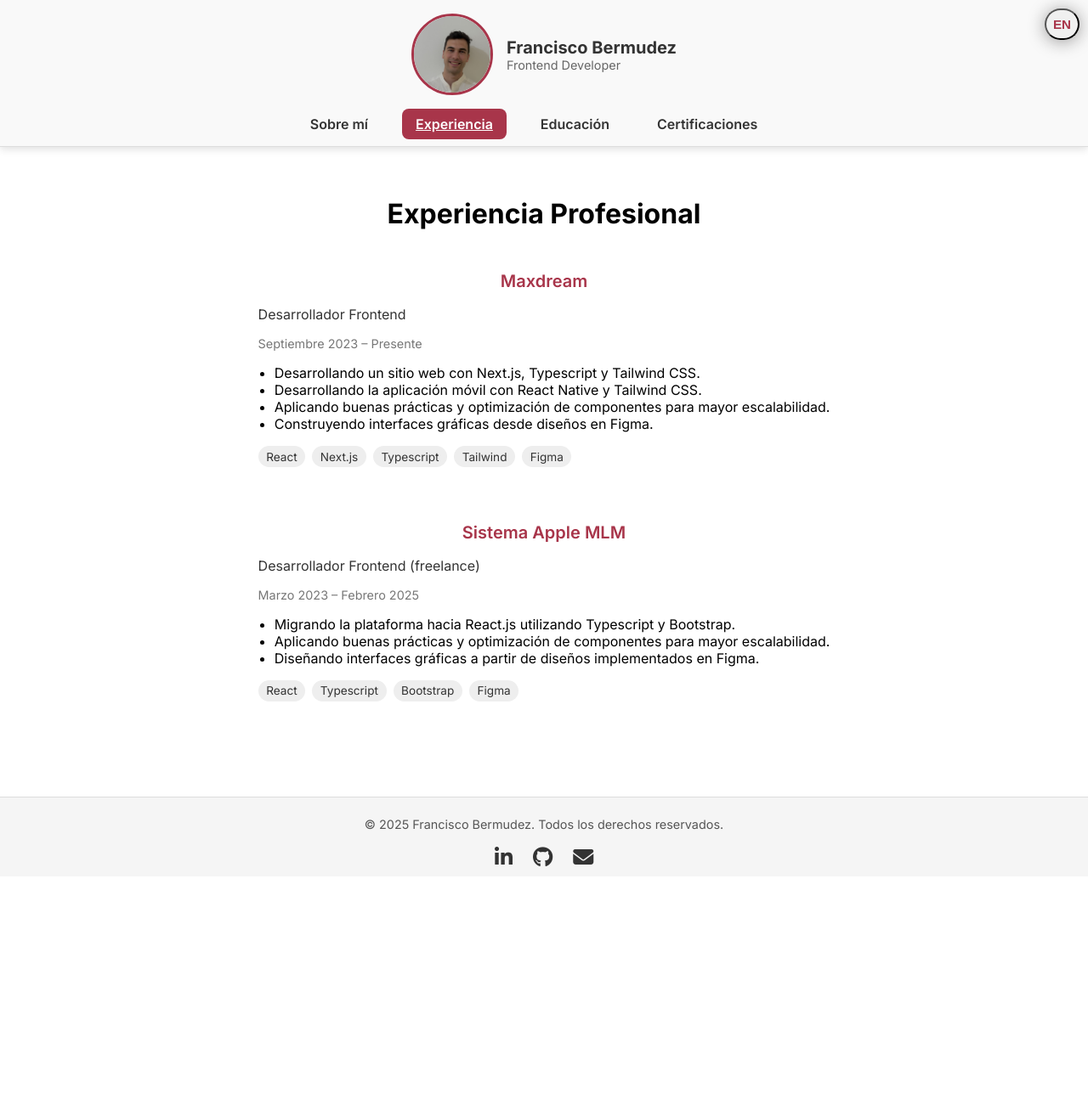
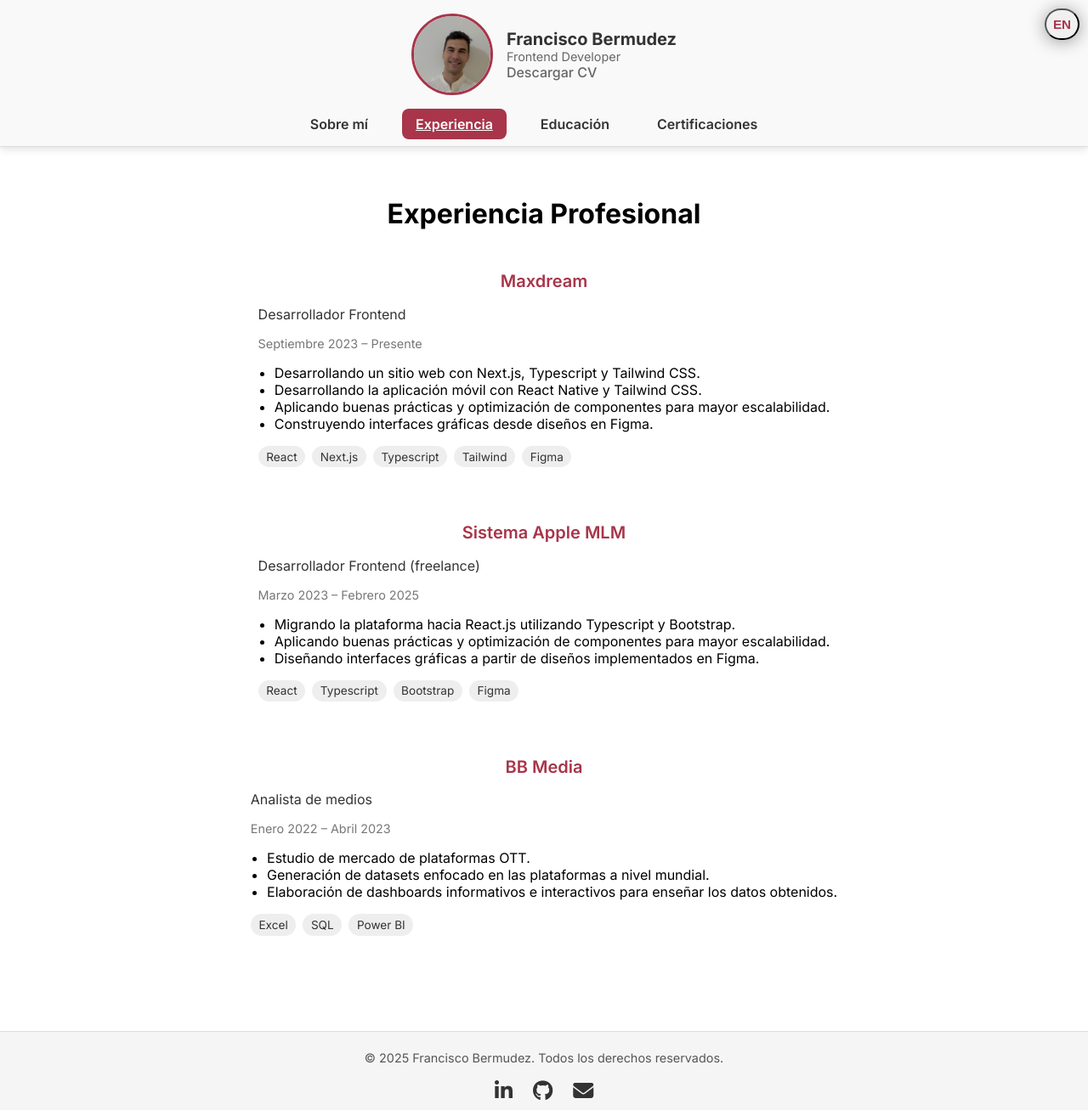
Before and after one commit to bermudezfran/CvFran, a React (Vite) app: page /experience in a window 1280 px wide. Shown: the whole page at 85% size. Before the commit the page ends 1032 px from the top, so only its background shows below. Built offline with nearby package versions, Linux system fonts and the light colour scheme.

Commit message:
mejoras en el link

```diff
--- a/src/components/header/Navbar.tsx
+++ b/src/components/header/Navbar.tsx
@@ -22,6 +22,9 @@ export const Navbar = () => {
         <div className={styles.nameBlock}>
           <h1 className={styles.name}>Francisco Bermudez</h1>
           <p className={styles.role}>Frontend Developer</p>
+          <a className={styles.download} href="/Francisco_Bermudez_resume.pdf" download={"Francisco_Bermudez_CV.pdf"}>
+            {t('dashboard.downloadCV')}
+          </a>
         </div>
       </div>
 
--- a/src/locales/en/translation.json
+++ b/src/locales/en/translation.json
@@ -10,11 +10,13 @@
         "subtitle": "Frontend Developer & Mobile App Enthusiast",
         "descripcionOne": "I develop my career as a specialist in Frontend and mobile applications, bringing a strategic vision thanks to my background in Communication to design attractive, intuitive, and functional interfaces.",
         "descripcionTwo": "I have solid experience in HTML5, CSS3, and JavaScript, as well as modern frameworks like React.js and React Native, and component libraries like Material-UI (MUI). Additionally, I integrate AI tools to optimize prototypes and workflows.",
-        "descripcionThree": "My role encompasses both technical implementation and product definition and strategic planning, ensuring that each version meets business objectives and provides a consistent and scalable user experience."
+        "descripcionThree": "My role encompasses both technical implementation and product definition and strategic planning, ensuring that each version meets business objectives and provides a consistent and scalable user experience.",
+        "downloadCV": "Download CV"
     },
     "experience": {
         "title": "Professional Experience",
         "puesto": "Frontend Developer",
+        "puesto2": "Media Analyst",
         "maxdream": {
             "fecha": "September 2023 – Present",
             "tareas": [
@@ -30,6 +32,14 @@
                 "Migrating the platform to React.js using Typescript and Bootstrap.",
                 "Applying best practices and optimizing components for scalability.",
                 "Designing graphical interfaces based on Figma layouts."
+            ]
+        },
+        "bb": {
+            "fecha": "Enero 2022 – Abril 2023",
+            "tareas": [
+                "Market study of OTT platforms.",
+                "Dataset generation focused on platforms worldwide.",
+                "Development of informative and interactive dashboards to showcase the obtained data."
             ]
         }
     },
--- a/src/locales/es/translation.json
+++ b/src/locales/es/translation.json
@@ -10,11 +10,13 @@
         "subtitle": "Desarrollador frontend y entusiasta de aplicaciones móviles",
         "descripcionOne": "Desarrollo mi carrera como especialista en Frontend y en aplicaciones móviles, aportando una visión estratégica gracias a mi formación en Comunicación para diseñar interfaces atractivas, intuitivas y funcionales.",
         "descripcionTwo": "Cuento con sólida experiencia en HTML5, CSS3 y JavaScript, así como en frameworks modernos como React.js y React Native, y bibliotecas de componentes como Material-UI (MUI). Además, incorporo herramientas de IA para optimizar prototipos y flujos de trabajo.",
-        "descripcionThree": "Mi rol abarca tanto la implementación técnica como la definición del producto y la planificación estratégica, asegurando que cada versión cumpla objetivos de negocio y ofrezca una experiencia de usuario coherente y escalable."
+        "descripcionThree": "Mi rol abarca tanto la implementación técnica como la definición del producto y la planificación estratégica, asegurando que cada versión cumpla objetivos de negocio y ofrezca una experiencia de usuario coherente y escalable.",
+        "downloadCV": "Descargar CV"
     },
     "experience": {
         "title": "Experiencia Profesional",
         "puesto": "Desarrollador Frontend",
+        "puesto2": "Analista de medios",
         "maxdream": {
             "fecha": "Septiembre 2023 – Presente",
             "tareas": [
@@ -30,6 +32,14 @@
                 "Migrando la plataforma hacia React.js utilizando Typescript y Bootstrap.",
                 "Aplicando buenas prácticas y optimización de componentes para mayor escalabilidad.",
                 "Diseñando interfaces gráficas a partir de diseños implementados en Figma."
+            ]
+        },
+        "bb": {
+            "fecha": "Enero 2022 – Abril 2023",
+            "tareas": [
+                "Estudio de mercado de plataformas OTT.",
+                "Generación de datasets enfocado en las plataformas a nivel mundial.",
+                "Elaboración de dashboards informativos e interactivos para enseñar los datos obtenidos."
             ]
         }
     },
--- a/src/pages/Dashboard.tsx
+++ b/src/pages/Dashboard.tsx
@@ -11,6 +11,7 @@ export const Dashboard = () => {
       <p className={styles.subtitle}>
         {t('dashboard.subtitle')}
       </p>
+
 
       <p className={styles.description}>
         {t('dashboard.descripcionOne')}
--- a/src/pages/Experience.tsx
+++ b/src/pages/Experience.tsx
@@ -43,6 +43,22 @@ export const Experience = () => {
           <span>Figma</span>
         </div>
       </div>
+
+      <div className={styles.job}>
+        <h2 className={styles.company}>BB Media</h2>
+        <p className={styles.role}>{t('experience.puesto2')}</p>
+        <span className={styles.date}>{t('experience.bb.fecha')}</span>
+        <ul className={styles.list}>
+          <li>{t('experience.bb.tareas.0')}</li>
+          <li>{t('experience.bb.tareas.1')}</li>
+          <li>{t('experience.bb.tareas.2')}</li>
+        </ul>
+        <div className={styles.techs}>
+          <span>Excel</span>
+          <span>SQL</span>
+          <span>Power BI</span>
+        </div>
+      </div>
     </section>
   );
 };
--- a/src/styled-components/navbar.module.css
+++ b/src/styled-components/navbar.module.css
@@ -92,3 +92,24 @@
     margin-top: 10px;
     margin-right: 10px;
   }
+
+  .download {
+  cursor: pointer;
+  color: #666666;
+  text-decoration: none;
+  font-weight: 500;
+  transition:
+    color 0.2s ease,       /* transición suave al cambiar color */
+    transform 0.1s ease;   /* transición rápida al escalar */
+}
+
+.download:hover {
+  color: #111111;          /* color más oscuro al pasar el ratón */
+  text-decoration: underline;
+  transform: scale(1.05);  /* ligero “zoom” suave */
+}
+
+.download:active {
+  color: #333333;          /* un poquitín menos oscuro al hacer clic */
+  transform: scale(0.95);  /* pequeño “hundimiento” al presionar */
+}
```
Also changed, not shown: 1 other file (tests, documents, lock files or other folders).
